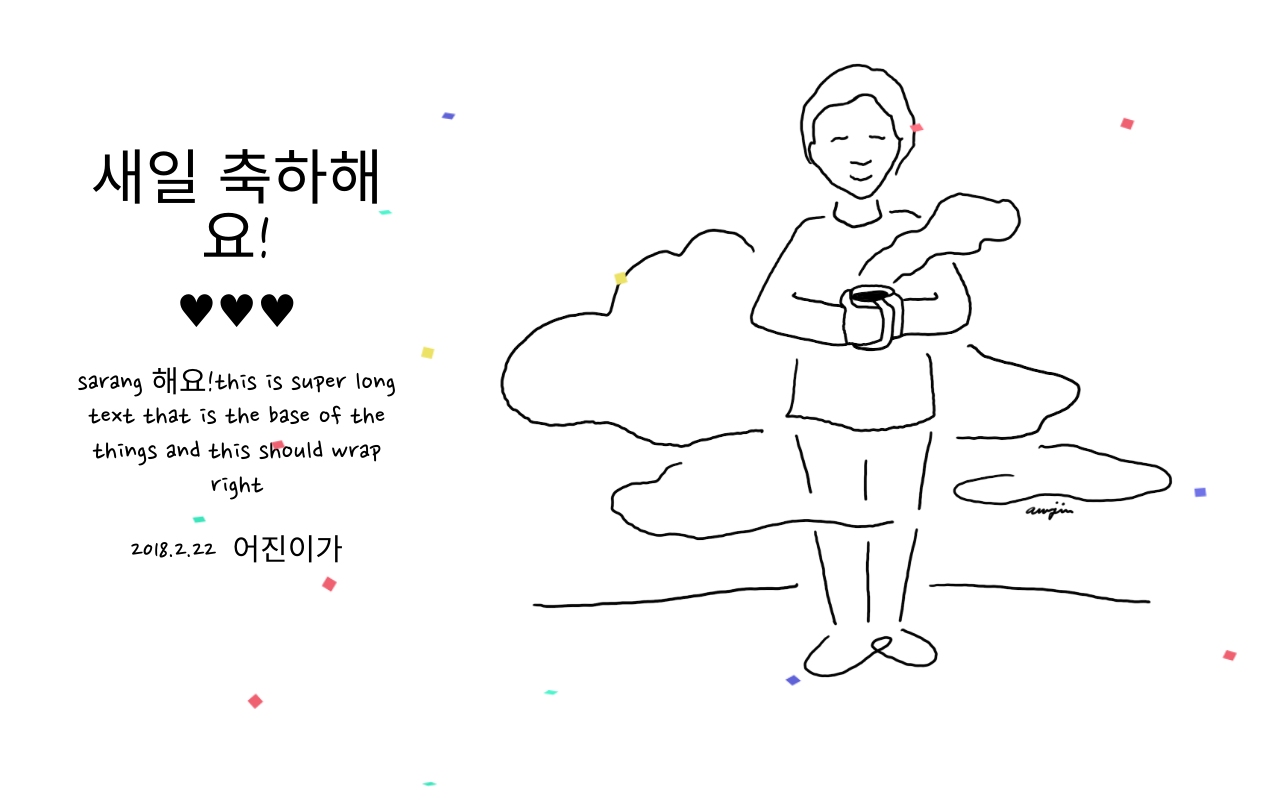
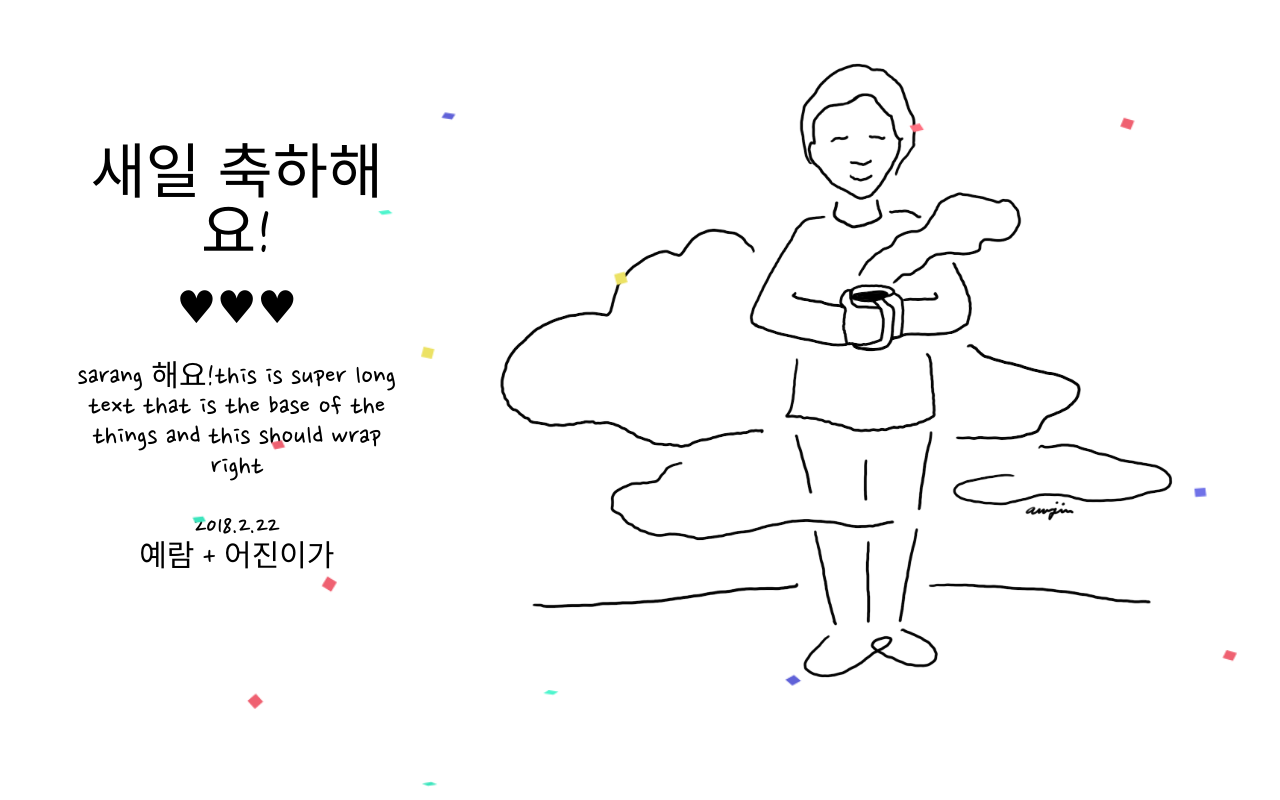
Before and after one commit to Awjin/2018-2-22, a plain HTML site: page index.html in a window 1280 px wide. Drawn offline with Linux system fonts and the light colour scheme.

Commit message:
Refining prose

```diff
--- a/index.html
+++ b/index.html
@@ -27,7 +27,7 @@
                 sarang 해요!this is super long text that is the base of the things and this should wrap right
             </p>
             <p>
-                2018.2.22&nbsp;&nbsp;어진이가
+                2018.2.22<br>예람 + 어진이가
             </p>
         </section>
 
--- a/lib/style.css
+++ b/lib/style.css
@@ -3,7 +3,7 @@ body {
     box-sizing: border-box;
     width: 100%;
     height: 100%;
-    line-height: 1.15;
+    line-height: 1;
     font-family: 'Nanum Pen Script', cursive;
     font-size: 30px;
 }
@@ -38,22 +38,18 @@ section {
 }
 
 h1,
-h2 {
+h2,
+p {
     margin-top: 0;
-    line-height: 1;
     font-weight: normal;
 }
 
 h1 {
-    margin-bottom: .66rem;
+    margin-bottom: .75rem;
 }
 
-h2 {
-    margin-bottom: 1rem;
-}
-
+h2,
 p {
-    margin-top: 0;
     margin-bottom: 1rem;
 }
 
```
